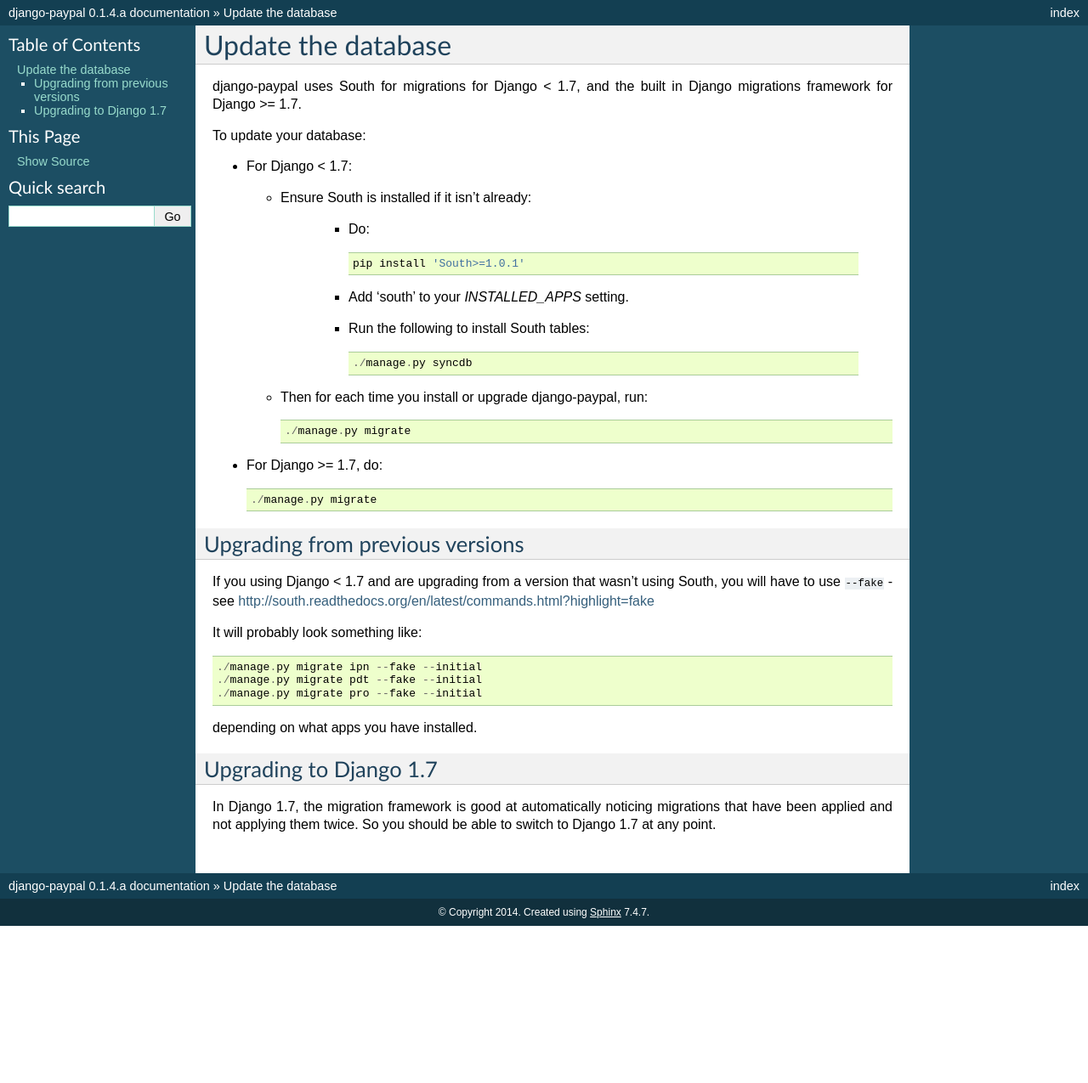
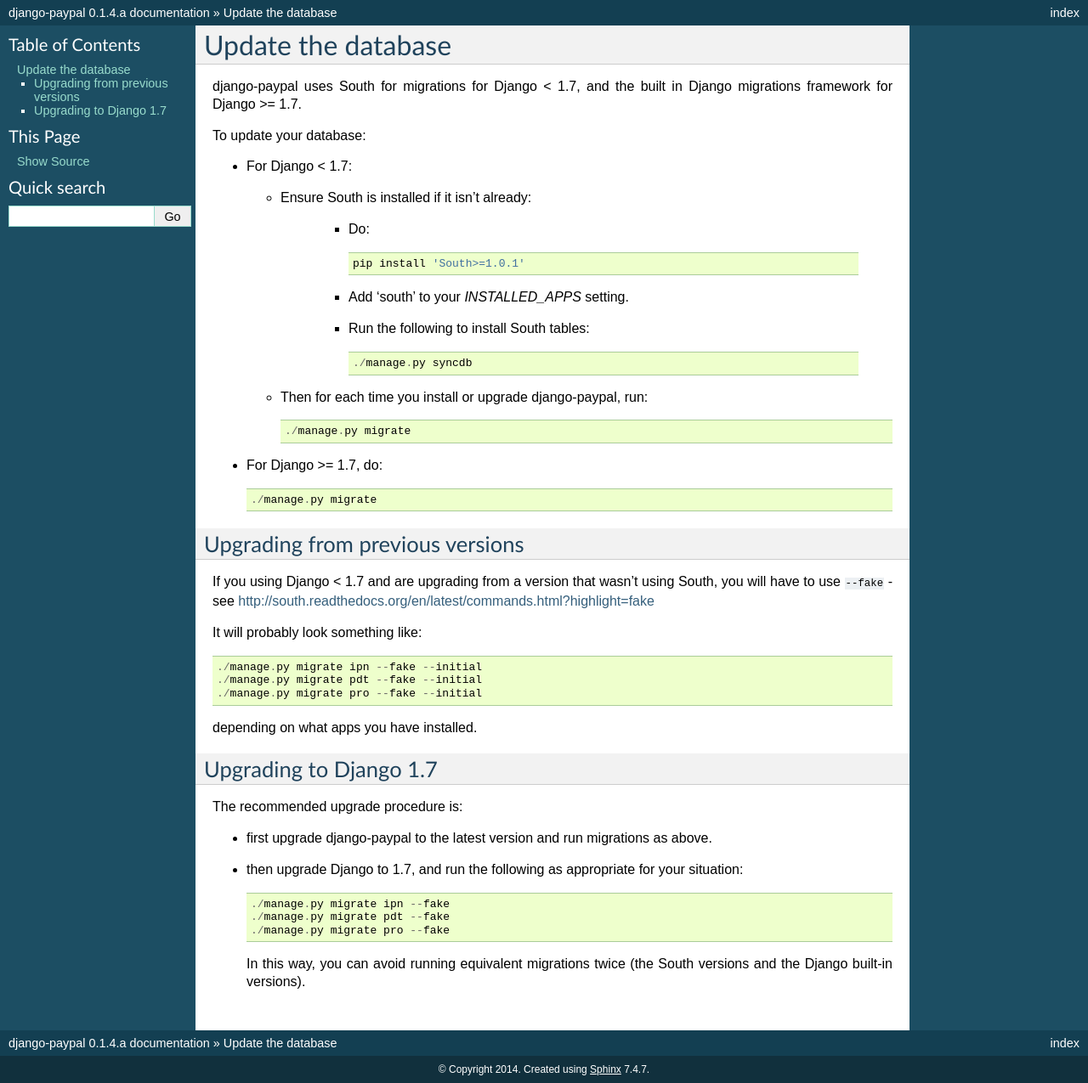
Before and after one commit to spookylukey/django-paypal, a Sphinx documentation site: the page built from docs/updatedb.rst, in a window 1280 px wide. Shown: the whole page at 85% size. Built offline with Sphinx 7.4.7, drawn with Linux system fonts in a browser that asks for light colours; before the commit the page ends 1090 px from its top, so only the background shows below that.

Commit message:
Corrected docs about upgrading to Django 1.7

```diff
--- a/docs/updatedb.rst
+++ b/docs/updatedb.rst
@@ -48,6 +48,16 @@
 Upgrading to Django 1.7
 -----------------------
 
-In Django 1.7, the migration framework is good at automatically noticing
-migrations that have been applied and not applying them twice. So you should be
-able to switch to Django 1.7 at any point.
+The recommended upgrade procedure is:
+
+* first upgrade django-paypal to the latest version and run migrations as above.
+
+* then upgrade Django to 1.7, and run the following as appropriate for your
+  situation::
+
+    ./manage.py migrate ipn --fake
+    ./manage.py migrate pdt --fake
+    ./manage.py migrate pro --fake
+
+  In this way, you can avoid running equivalent migrations twice (the South versions
+  and the Django built-in versions).
```
